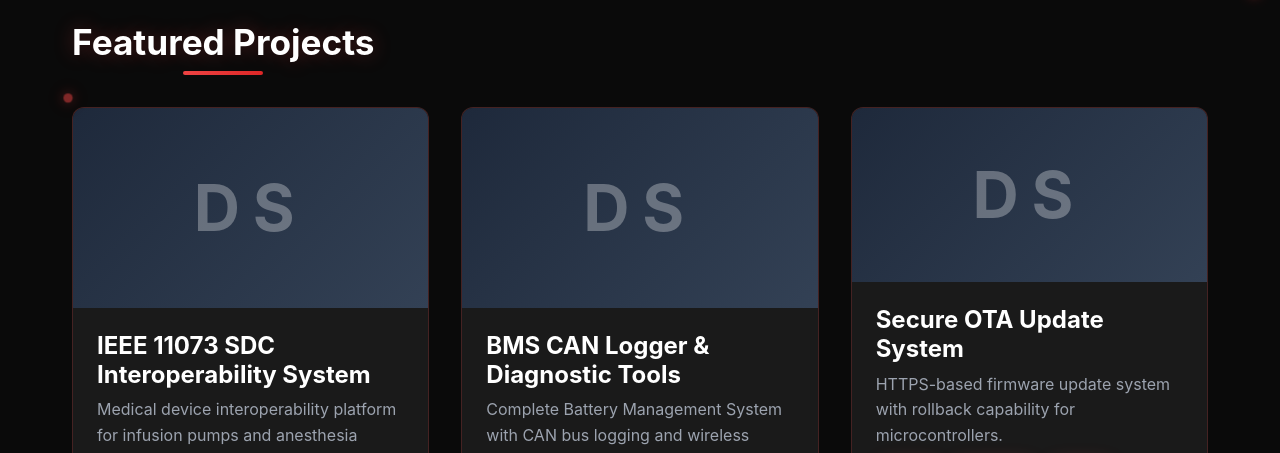
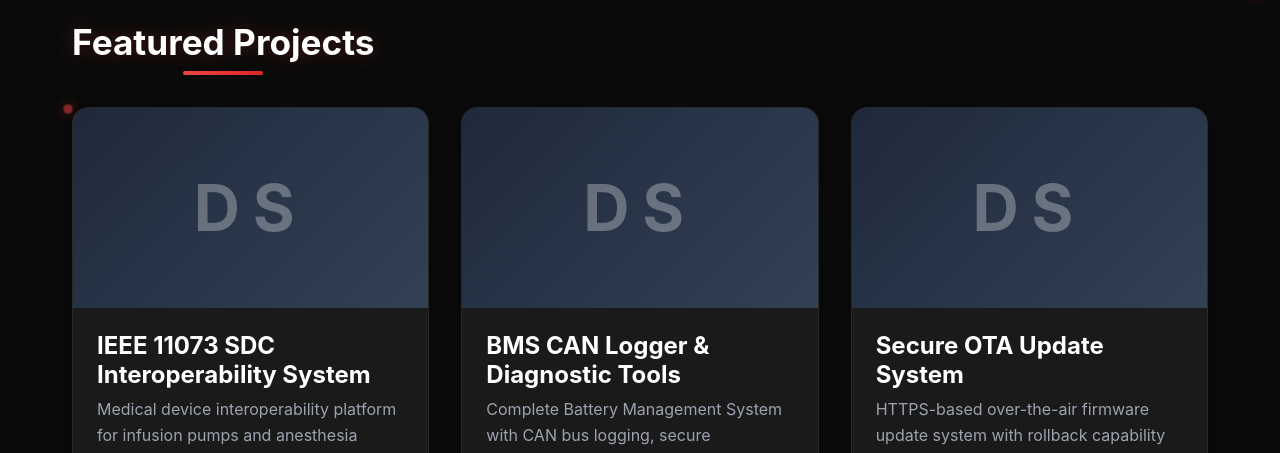
Before and after one commit to deepak4395/personalProfile, a plain HTML site: page index.html in a window 1280 px wide. Shown: the part 5317-5770 px from the top of the page. Drawn offline with Linux system fonts and the light colour scheme.

Commit message:
feat: Update project cards with enhanced descriptions and overlay links

```diff
--- a/index.html
+++ b/index.html
@@ -360,50 +360,37 @@
         <div class="container">
             <h2 class="section-title">Featured Projects</h2>
             <div class="projects-grid">
-                <div class="project-card-flip">
-                    <div class="project-card-inner">
-                        <div class="project-card-front">
+                <div class="project-card">
                     <div class="project-image project-placeholder">
                         <div class="project-placeholder-text">DS</div>
+                        <div class="project-overlay">
+                            <a href="#" class="project-link"><i class="fas fa-external-link-alt"></i></a>
+                            <a href="#" class="project-link"><i class="fab fa-github"></i></a>
+                        </div>
                     </div>
                     <div class="project-content">
                         <h3>IEEE 11073 SDC Interoperability System</h3>
-                                <p>Medical device interoperability platform for infusion pumps and anesthesia monitors.</p>
+                        <p>Medical device interoperability platform for infusion pumps and anesthesia monitors with secure real-time communication.</p>
                         <div class="project-tags">
                             <span>C++17</span>
                             <span>MQTT</span>
                             <span>Protobuf</span>
                             <span>Docker</span>
+                            <span>TLS/SSL</span>
                         </div>
                     </div>
                 </div>
-                        <div class="project-card-back">
-                            <div class="project-back-content">
-                                <h3>Technical Details</h3>
-                                <ul>
-                                    <li>Real-time medical device communication</li>
-                                    <li>Secure TLS/SSL encryption</li>
-                                    <li>Docker containerization</li>
-                                    <li>Cross-platform ARM64 support</li>
-                                    <li>WebSocket monitoring dashboard</li>
-                                </ul>
-                                <div class="project-links">
-                                    <a href="#" class="project-link"><i class="fas fa-external-link-alt"></i> Demo</a>
-                                    <a href="#" class="project-link"><i class="fab fa-github"></i> GitHub</a>
-                                </div>
-                            </div>
-                        </div>
-                    </div>
-                </div>
-                <div class="project-card-flip">
-                    <div class="project-card-inner">
-                        <div class="project-card-front">
+                <div class="project-card">
                     <div class="project-image project-placeholder">
                         <div class="project-placeholder-text">DS</div>
+                        <div class="project-overlay">
+                            <a href="#" class="project-link"><i class="fas fa-external-link-alt"></i></a>
+                            <a href="#" class="project-link"><i class="fab fa-github"></i></a>
+                        </div>
                     </div>
                     <div class="project-content">
                         <h3>BMS CAN Logger & Diagnostic Tools</h3>
-                                <p>Complete Battery Management System with CAN bus logging and wireless diagnostics.</p>
+                        <p>Complete Battery Management System with CAN bus logging, secure bootloader, and BLE wireless diagnostics.</p>
                         <div class="project-tags">
                             <span>C</span>
                             <span>BLE</span>
@@ -412,56 +399,22 @@
                         </div>
                     </div>
                 </div>
-                        <div class="project-card-back">
-                            <div class="project-back-content">
-                                <h3>Technical Details</h3>
-                                <ul>
-                                    <li>CAN bus data logging and analysis</li>
-                                    <li>Bluetooth LE wireless diagnostics</li>
-                                    <li>Secure bootloader implementation</li>
-                                    <li>MISRA C compliance</li>
-                                    <li>Real-time battery monitoring</li>
-                                </ul>
-                                <div class="project-links">
-                                    <a href="#" class="project-link"><i class="fas fa-external-link-alt"></i> Demo</a>
-                                    <a href="#" class="project-link"><i class="fab fa-github"></i> GitHub</a>
-                                </div>
-                            </div>
-                        </div>
-                    </div>
-                </div>
-                <div class="project-card-flip">
-                    <div class="project-card-inner">
-                        <div class="project-card-front">
+                <div class="project-card">
                     <div class="project-image project-placeholder">
                         <div class="project-placeholder-text">DS</div>
+                        <div class="project-overlay">
+                            <a href="#" class="project-link"><i class="fas fa-external-link-alt"></i></a>
+                            <a href="#" class="project-link"><i class="fab fa-github"></i></a>
+                        </div>
                     </div>
                     <div class="project-content">
                         <h3>Secure OTA Update System</h3>
-                                <p>HTTPS-based firmware update system with rollback capability for microcontrollers.</p>
+                        <p>HTTPS-based over-the-air firmware update system with rollback capability for ESP32 and STM32H7 microcontrollers.</p>
                         <div class="project-tags">
                             <span>ESP32</span>
                             <span>STM32H7</span>
                             <span>HTTPS</span>
                             <span>FreeRTOS</span>
-                                </div>
-                            </div>
-                        </div>
-                        <div class="project-card-back">
-                            <div class="project-back-content">
-                                <h3>Technical Details</h3>
-                                <ul>
-                                    <li>Secure HTTPS firmware downloads</li>
-                                    <li>Automatic rollback on failure</li>
-                                    <li>ESP32 & STM32H7 support</li>
-                                    <li>FreeRTOS integration</li>
-                                    <li>Version management system</li>
-                                </ul>
-                                <div class="project-links">
-                                    <a href="#" class="project-link"><i class="fas fa-external-link-alt"></i> Demo</a>
-                                    <a href="#" class="project-link"><i class="fab fa-github"></i> GitHub</a>
-                                </div>
-                            </div>
                         </div>
                     </div>
                 </div>
```
Lines whose indentation alone changed are shown as unchanged.
